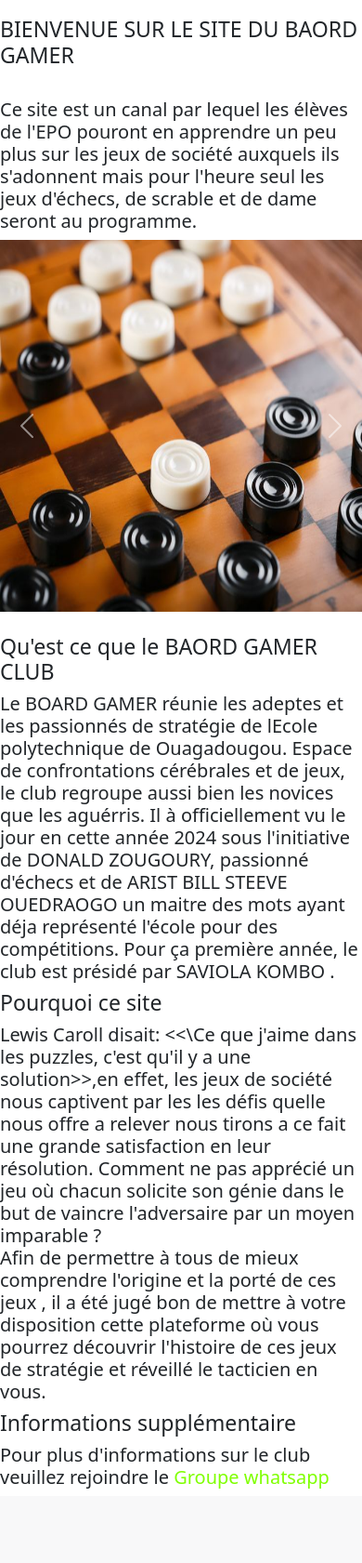
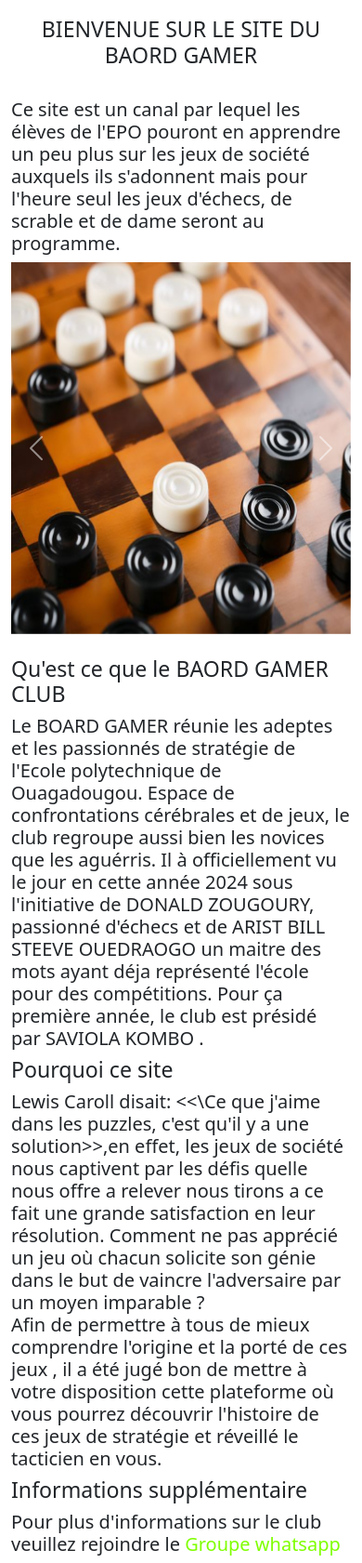
Before and after one commit to falcon25006/baord_gamers, a PHP site: page / in a window 390 px wide. Shown: the part 76-1757 px from the top of the page at 93% size. Before the commit the page ends 1677 px from the top, so only its background shows below. Run offline with PHP 8.4, Linux system fonts and the light colour scheme.

Commit message:
responsive de l_accueil

```diff
--- a/index.html
+++ b/index.html
@@ -21,8 +21,8 @@
     <!-- fin -->
   <div class="head" style="margin-top: 70px"><!-- la div c'est pour éviter de cacher la haut du site prière d'écrire la suite du code à l'intérieur-->
         <br>
-      <div class="accueil" >
-        <h3 >BIENVENUE SUR LE SITE DU BAORD GAMER</h3>
+      <div class="container accueil" >
+        <h3 style="text-align:center">BIENVENUE SUR LE SITE DU BAORD GAMER</h3>
         <br>
         <h5>
             Ce site est un canal par lequel les élèves de l'EPO pouront en apprendre
@@ -54,14 +54,14 @@
           <br>
         <h3>Qu'est ce que le BAORD GAMER CLUB </h3>
             <h5>
-                Le BOARD GAMER réunie les adeptes et les passionnés de stratégie de lEcole polytechnique de Ouagadougou. Espace de confrontations cérébrales et de jeux, le club regroupe aussi bien
+                Le BOARD GAMER réunie les adeptes et les passionnés de stratégie de l'Ecole polytechnique de Ouagadougou. Espace de confrontations cérébrales et de jeux, le club regroupe aussi bien
                 les novices que les aguérris. Il à officiellement vu le jour en cette année  2024 sous l'initiative
                 de DONALD ZOUGOURY, passionné d'échecs et de ARIST BILL STEEVE OUEDRAOGO un maitre des mots ayant déja représenté l'école pour des compétitions.
                 Pour ça première année, le club est présidé par SAVIOLA KOMBO .
             </h5>
         <h3>Pourquoi ce site</h3>
           <h5>
-           Lewis Caroll disait: <<\Ce que j'aime dans les puzzles, c'est qu'il y a une solution>>,en effet, les jeux de société  nous captivent par les les
+           Lewis Caroll disait: <<\Ce que j'aime dans les puzzles, c'est qu'il y a une solution>>,en effet, les jeux de société  nous captivent par les
             défis quelle nous offre a relever nous  tirons a ce fait une grande satisfaction en leur résolution. Comment ne pas apprécié un jeu où chacun solicite son génie
             dans le but de vaincre l'adversaire par un moyen imparable ?<br>
             Afin de permettre à tous de mieux comprendre l'origine et la porté de ces jeux , il a été jugé bon de mettre
```
Also changed, not shown: index.css (+12 -2 lines).
